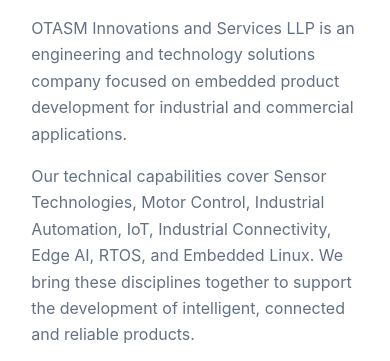
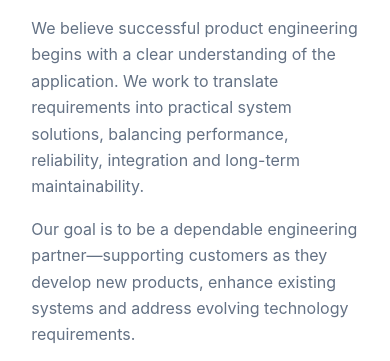
Before and after one commit to otasmindia/otasmindia, a plain HTML site: page about.html in a window 390 px wide. Shown: the part 732-1093 px from the top of the page. Drawn offline with Linux system fonts and the light colour scheme.

```diff
--- a/about.html
+++ b/about.html
@@ -30,8 +30,6 @@
       <p class="eyebrow">WHO WE ARE</p>
       <h2>Driving innovation through embedded engineering.</h2>
       <div style="max-width: 900px; width: 100%;">
-        <p>OTASM Innovations and Services LLP is an engineering and technology solutions company focused on embedded product development for industrial and commercial applications.</p>
-        <p>Our technical capabilities cover Sensor Technologies, Motor Control, Industrial Automation, IoT, Industrial Connectivity, Edge AI, RTOS, and Embedded Linux. We bring these disciplines together to support the development of intelligent, connected and reliable products.</p>
         <p>We believe successful product engineering begins with a clear understanding of the application. We work to translate requirements into practical system solutions, balancing performance, reliability, integration and long-term maintainability.</p>
         <p>Our goal is to be a dependable engineering partner—supporting customers as they develop new products, enhance existing systems and address evolving technology requirements.</p>
       </div>
```
Also changed, not shown: contact.html (+1 -1 lines), README.txt.
